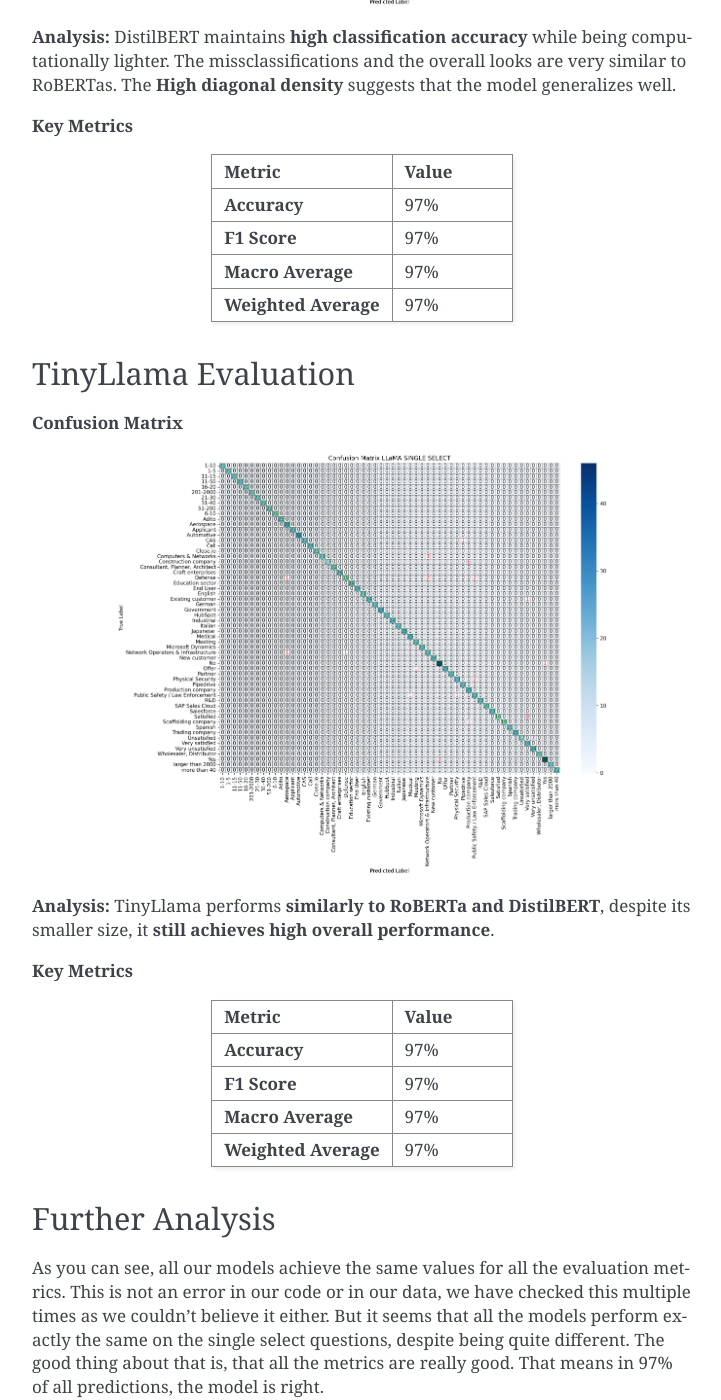
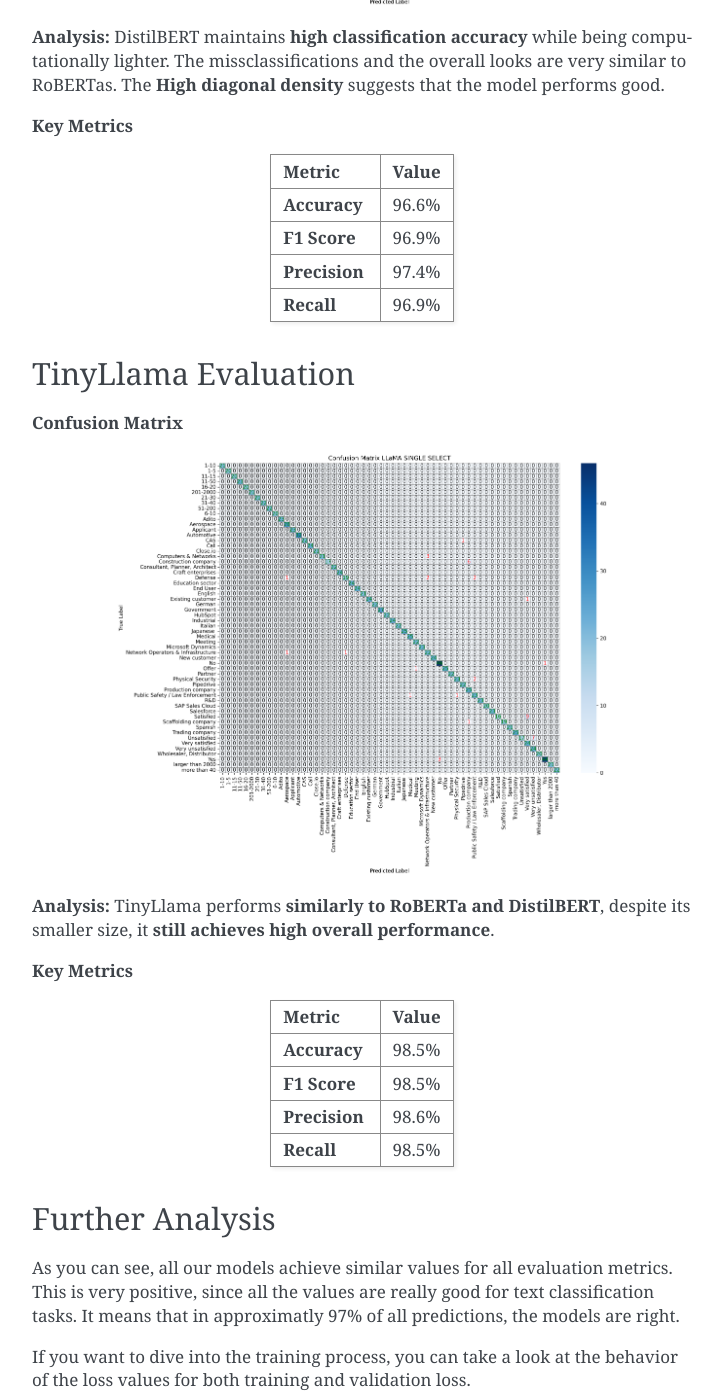
Before and after one commit to Michel-p16/PDS-Project, a Sphinx documentation site: the page built from docs/source/evaluation_single.rst, in a window 1280 px wide and 1400 px high, scrolled down 1735 px. Shown: the whole window, without its empty margins (388-1109 px from the left). Built offline with Sphinx 7.4.7, drawn with Linux system fonts in a browser that asks for light colours; some of the changed text lies outside the part shown.

Commit message:
Update evaluation_single.rst

```diff
--- a/docs/source/evaluation_single.rst
+++ b/docs/source/evaluation_single.rst
@@ -29,13 +29,13 @@
    * - Metric
      - Value
    * - **Accuracy**
-     - 97%
+     - 96.1%
    * - **F1 Score**
-     - 97%
-   * - **Macro Average**
-     - 97%
-   * - **Weighted Average**
-     - 97%
+     - 95.5%
+   * - **Precision**
+     - 95.4%
+   * - **Recall**
+     - 96.1%
 
 
 
@@ -51,7 +51,7 @@
    :alt: Confusion Matrix - DistilBERT Single Select
 
 **Analysis:**
-DistilBERT maintains **high classification accuracy** while being computationally lighter. The missclassifications and the overall looks are very similar to RoBERTas. The **High diagonal density** suggests that the model generalizes well.
+DistilBERT maintains **high classification accuracy** while being computationally lighter. The missclassifications and the overall looks are very similar to RoBERTas. The **High diagonal density** suggests that the model performs good.
 
 **Key Metrics**
 
@@ -62,13 +62,13 @@
    * - Metric
      - Value
    * - **Accuracy**
-     - 97%
+     - 96.6%
    * - **F1 Score**
-     - 97%
-   * - **Macro Average**
-     - 97%
-   * - **Weighted Average**
-     - 97%
+     - 96.9%
+   * - **Precision**
+     - 97.4%
+   * - **Recall**
+     - 96.9%
 
 
 
@@ -95,13 +95,13 @@
    * - Metric
      - Value
    * - **Accuracy**
-     - 97%
+     - 98.5%
    * - **F1 Score**
-     - 97%
-   * - **Macro Average**
-     - 97%
-   * - **Weighted Average**
-     - 97%
+     - 98.5%
+   * - **Precision**
+     - 98.6%
+   * - **Recall**
+     - 98.5%
 
 
 
@@ -109,7 +109,7 @@
 Further Analysis
 ----------------------------------------------------------
 
-As you can see, all our models achieve the same values for all the evaluation metrics. This is not an error in our code or in our data, we have checked this multiple times as we couldn't believe it either. But it seems that all the models perform exactly the same on the single select questions, despite being quite different. The good thing about that is, that all the metrics are really good. That means in 97% of all predictions, the model is right.
+As you can see, all our models achieve similar values for all evaluation metrics. This is very positive, since all the values are really good for text classification tasks. It means that in approximatly 97% of all predictions, the models are right.
 
 If you want to dive into the training process, you can take a look at the behavior of the loss values for both training and validation loss.
 
```
